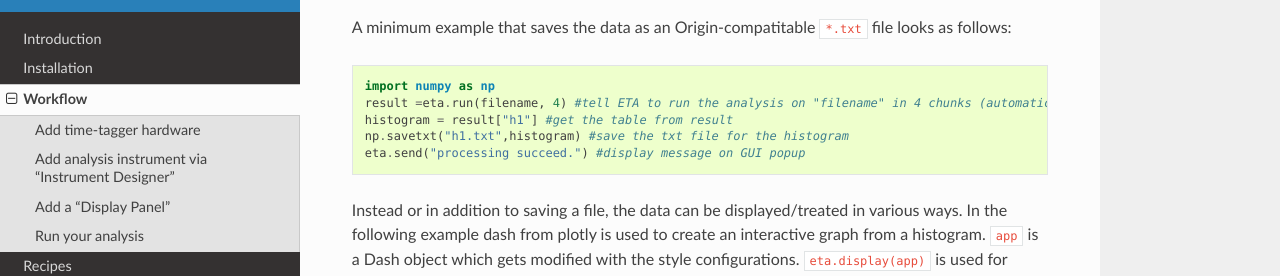
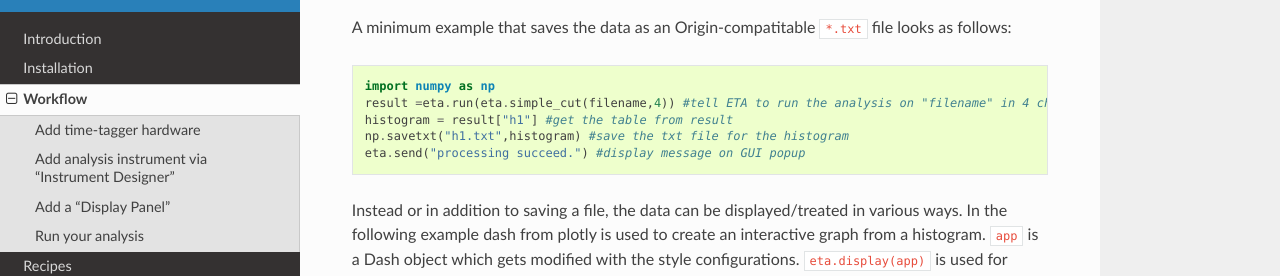
Before and after one commit to timetag/timetag.github.io, a Sphinx documentation site: the page built from docs/workflow.rst, in a window 1280 px wide and 900 px high, scrolled down 2897 px. Shown: the part 164-440 px from the top of the window. Built offline with Sphinx 7.4.7 and the Read the Docs theme 2.0.0, drawn with Linux system fonts in a browser that asks for light colours.

Commit message:
Update workflow.rst

```diff
--- a/docs/workflow.rst
+++ b/docs/workflow.rst
@@ -123,7 +123,7 @@ A minimum example that saves the data as an Origin-compatitable ``*.txt`` file l
 .. code:: python
 
     import numpy as np
-    result =eta.run(filename, 4) #tell ETA to run the analysis on "filename" in 4 chunks (automatic multi-threading)
+    result =eta.run(eta.simple_cut(filename,4)) #tell ETA to run the analysis on "filename" in 4 chunks (automatic multi-threading)
     histogram = result["h1"] #get the table from result
     np.savetxt("h1.txt",histogram) #save the txt file for the histogram
     eta.send("processing succeed.") #display message on GUI popup
```
